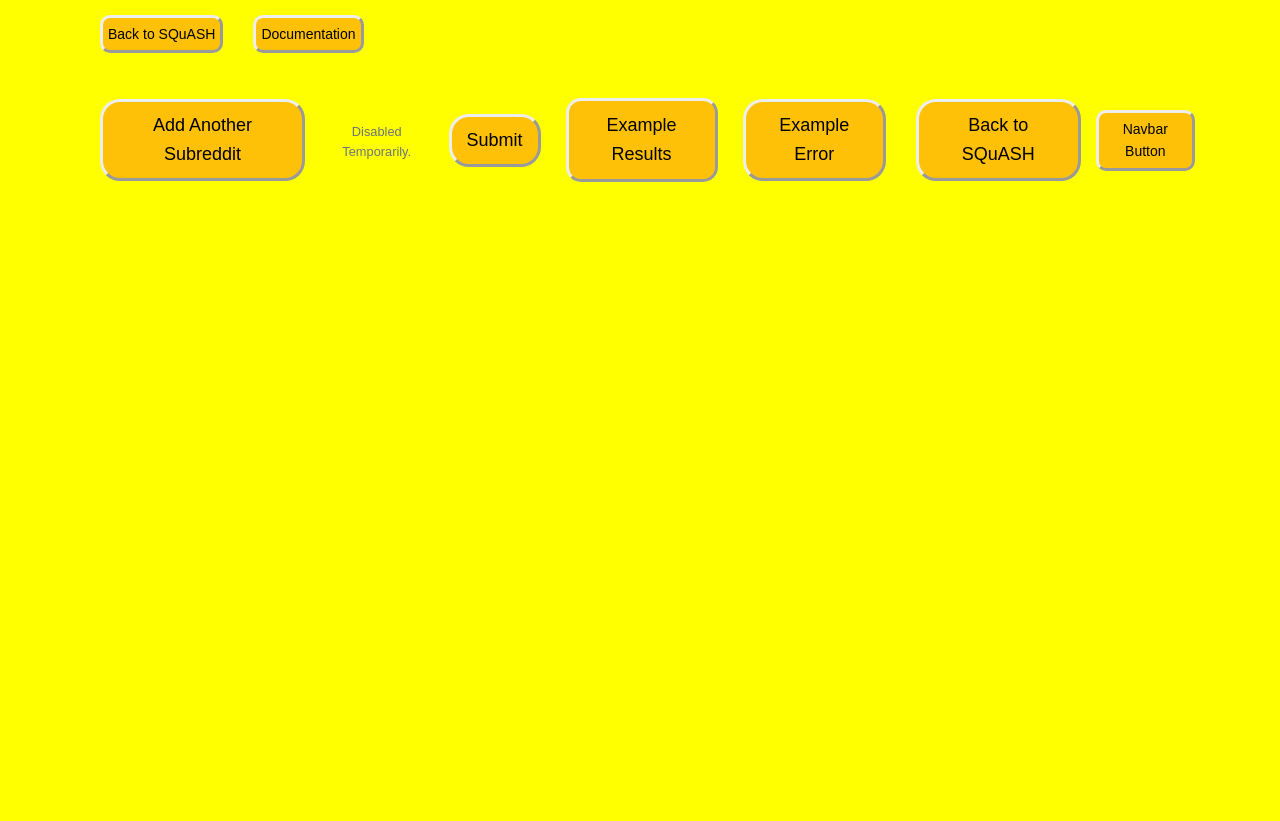
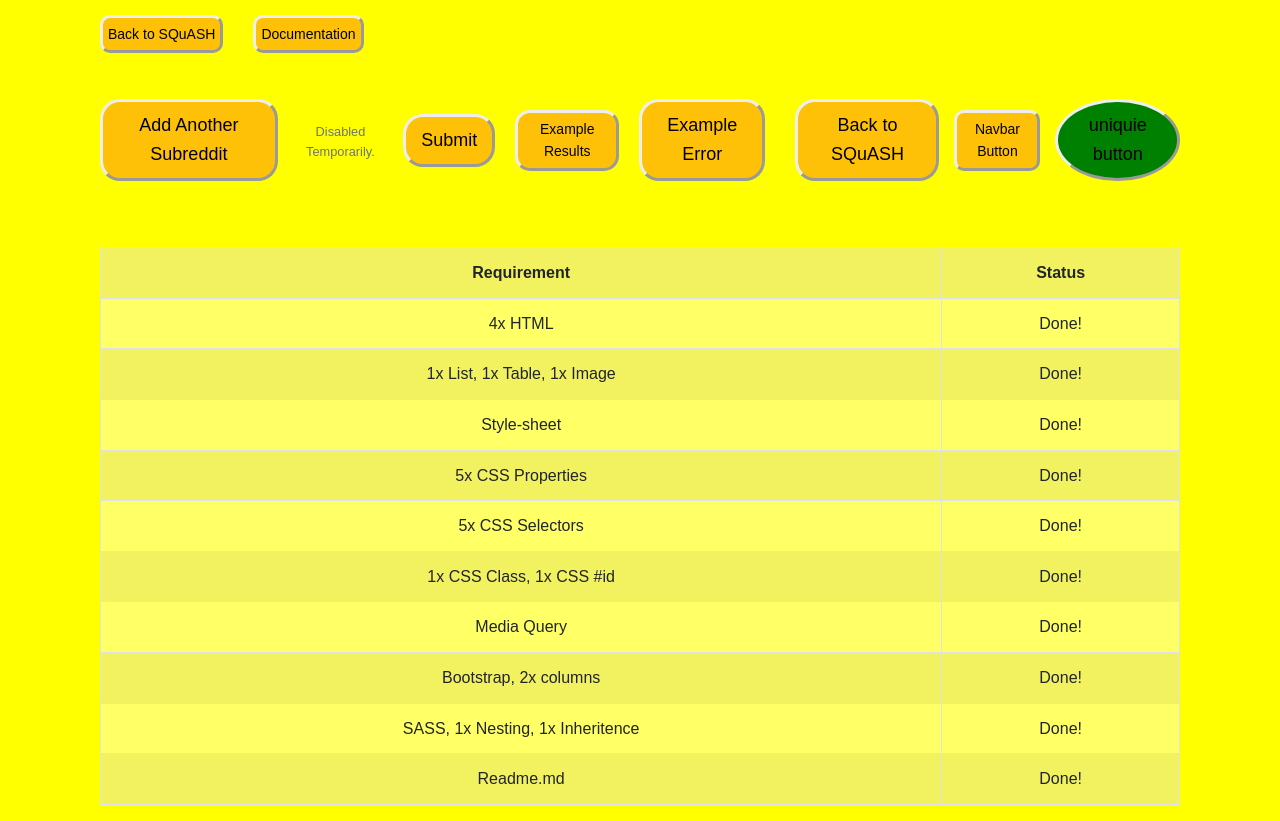
Before and after one commit to baden119/project0, a plain HTML site: page buttons.html in a window 1280 px wide. Before the commit the page ends 800 px from the top, so only its background shows below. Drawn offline with nearby package versions, Linux system fonts and the light colour scheme.

Commit message:
More Sass and Readme.md. All requisites for project0 ticked off.

```diff
--- a/buttons.html
+++ b/buttons.html
@@ -12,27 +12,82 @@
     <div class="container">
       <nav>
         <ul>
-          <li><a href="index.html" class="butts-nav" role="button">Back to SQuASH</a></li>
-          <li><a href="documentation.html" class="butts-nav" role="button">Documentation</a></li>
+          <li><a href="index.html" class="button-nav" role="button">Back to SQuASH</a></li>
+          <li><a href="documentation.html" class="button-nav" role="button">Documentation</a></li>
         </ul>
       </nav>
     </div>
 
     <div class="container">
       <div class="button-group">
-        <button type="button" class="butts" id="addSubreddit">Add Another Subreddit</button>
+        <button type="button" class="button" id="addSubreddit">Add Another Subreddit</button>
         <small id="subreddit_help" class="form-text text-muted">Disabled Temporarily.</small>
         <br>
-        <button type="submit" class="butts" id="generate_button">Submit</button>
+        <button type="submit" class="button" id="generate_button">Submit</button>
         <br>
-        <a href="results.html" class="butts-small" role="button">Example Results</a>
+        <a href="results.html" class="button-small" role="button">Example Results</a>
         <br>
-        <a href="error.html" class="butts" role="button">Example Error</a>
+        <a href="error.html" class="button" role="button">Example Error</a>
         <br>
-        <a href="index.html" class="butts" role="button">Back to SQuASH</a>
+        <a href="index.html" class="button" role="button">Back to SQuASH</a>
         <br>
-        <a href="index.html" class="butts-nav" role="button">Navbar Button</a>
+        <a href="index.html" class="button-nav" role="button">Navbar Button</a>
+        <br>
+        <a href="index.html" id="uniquie_button" role="button">uniquie button</a>
       </div>
+      <br>
+      <br>
+      <div class="container">
+        <table class="table table-striped table-bordered table-hover table-condensed">
+          <tr>
+            <th>Requirement</th>
+            <th>Status</th>
+          </tr>
+          <tr>
+            <td>4x HTML</td>
+            <td>Done!</td>
+          </tr>
+          <tr>
+            <td>1x List, 1x Table, 1x Image</td>
+            <td>Done!</td>
+          </tr>
+          <tr>
+            <td>Style-sheet</td>
+            <td>Done!</td>
+          </tr>
+          <tr>
+            <td>5x CSS Properties</td>
+            <td>Done!</td>
+          </tr>
+          <tr>
+            <td>5x CSS Selectors</td>
+            <td>Done!</td>
+          </tr>
+          <tr>
+            <td>1x CSS Class, 1x CSS #id</td>
+            <td>Done!</td>
+          </tr>
+          <tr>
+            <td>Media Query</td>
+            <td>Done!</td>
+          </tr>
+          <tr>
+            <td>Bootstrap, 2x columns</td>
+            <td>Done!</td>
+          </tr>
+          <tr>
+            <td>SASS, 1x Nesting, 1x Inheritence</td>
+            <td>Done!</td>
+          </tr>
+          <tr>
+            <td>Readme.md</td>
+            <td>Done!</td>
+          </tr>
+
+        </table>
+      </div>
+
+
     </div>
   </body>
 </html>
--- a/css/style.css
+++ b/css/style.css
@@ -1,11 +1,11 @@
-/* line 11, ../../web50/shop/0/t01/test01/scss/style.scss */
+/* line 10, ../../web50/shop/0/t01/test01/scss/style.scss */
 * {
   box-sizing: border-box;
   margin: 0;
   padding: 0;
 }
 
-/* line 17, ../../web50/shop/0/t01/test01/scss/style.scss */
+/* line 16, ../../web50/shop/0/t01/test01/scss/style.scss */
 body {
   background-color: yellow;
   text-align: center;
@@ -13,23 +13,23 @@ body {
   line-height: 1.6;
 }
 
-/* line 24, ../../web50/shop/0/t01/test01/scss/style.scss */
+/* line 23, ../../web50/shop/0/t01/test01/scss/style.scss */
 a {
   text-decoration: none;
   color: DodgerBlue;
 }
 
-/* line 29, ../../web50/shop/0/t01/test01/scss/style.scss */
+/* line 28, ../../web50/shop/0/t01/test01/scss/style.scss */
 a:hover {
   text-decoration: none;
-  color: #000;
+  color: black;
 }
 
-/* line 34, ../../web50/shop/0/t01/test01/scss/style.scss */
-.butts, .butts-small, .butts-nav {
+/* line 33, ../../web50/shop/0/t01/test01/scss/style.scss */
+.button, .button-small, #uniquie_button, .button-nav {
   display: inline-block;
   margin: 15px;
-  color: #000;
+  color: black;
   font-size: 18px;
   padding: 9px 15px;
   border-radius: 20px;
@@ -39,61 +39,111 @@ a:hover {
 }
 
 /* line 45, ../../web50/shop/0/t01/test01/scss/style.scss */
-.butts:hover, .butts-small:hover, .butts-nav:hover {
+.button:hover, .button-small:hover, #uniquie_button:hover, .button-nav:hover {
   transform: scale(0.98);
   box-shadow: 0 12px 16px 0 rgba(0, 0, 0, 0.24), 0 17px 50px 0 rgba(0, 0, 0, 0.19);
 }
 
 /* line 56, ../../web50/shop/0/t01/test01/scss/style.scss */
-.butts-small {
-  font-size: 18px;
-  padding: 10px;
+.button-small {
+  font-size: 14px;
+  padding: 5px 8px;
   border-radius: 15px;
-  margin: 10px;
+  margin: 5px;
 }
 
 /* line 64, ../../web50/shop/0/t01/test01/scss/style.scss */
-.butts-nav {
+#uniquie_button {
+  background-color: green;
+  border-radius: 50%;
+}
+
+/* line 70, ../../web50/shop/0/t01/test01/scss/style.scss */
+.button-nav {
   font-size: 14px;
   padding: 5px;
   border-radius: 10px;
   margin: 0;
 }
 
-/* line 72, ../../web50/shop/0/t01/test01/scss/style.scss */
+/* line 78, ../../web50/shop/0/t01/test01/scss/style.scss */
 .button-group {
   display: flex;
   align-items: center;
   justify-content: space-between;
 }
 
-/* line 78, ../../web50/shop/0/t01/test01/scss/style.scss */
+/* line 84, ../../web50/shop/0/t01/test01/scss/style.scss */
 .docs {
   text-align: left;
   font-family: Didot, serif;
 }
 
-/* line 83, ../../web50/shop/0/t01/test01/scss/style.scss */
-.results {
-  border: 4px outset #ffc107;
+/* line 89, ../../web50/shop/0/t01/test01/scss/style.scss */
+.error-text {
+  padding: 20px 0 0 0;
+  font-size: 2vw;
 }
 
-/* line 88, ../../web50/shop/0/t01/test01/scss/style.scss */
+/* line 94, ../../web50/shop/0/t01/test01/scss/style.scss */
+.form-group {
+  margin-left: auto;
+  margin-right: auto;
+  text-align: center;
+  width: 50%;
+}
+
+/* line 101, ../../web50/shop/0/t01/test01/scss/style.scss */
+.results {
+  border: 5px outset #ffc107;
+}
+
+/* line 105, ../../web50/shop/0/t01/test01/scss/style.scss */
+.table {
+  background-color: #ffff66;
+}
+
+/* line 109, ../../web50/shop/0/t01/test01/scss/style.scss */
 nav {
   display: flex;
   align-items: right;
   justify-content: space-between;
 }
 
-/* line 95, ../../web50/shop/0/t01/test01/scss/style.scss */
-ul {
+/* line 114, ../../web50/shop/0/t01/test01/scss/style.scss */
+nav ul {
   display: flex;
   list-style-type: none;
 }
 
-/* line 100, ../../web50/shop/0/t01/test01/scss/style.scss */
-li {
+/* line 119, ../../web50/shop/0/t01/test01/scss/style.scss */
+nav li {
   padding: 15px;
 }
 
+@media (max-width: 600px) {
+  /* line 128, ../../web50/shop/0/t01/test01/scss/style.scss */
+  .docs img {
+    display: none;
+  }
+  /* line 133, ../../web50/shop/0/t01/test01/scss/style.scss */
+  .button {
+    font-size: 14px;
+    padding: 5px 8px;
+    border-radius: 15px;
+    margin: 5px;
+  }
+}
+
+@media print {
+  /* line 142, ../../web50/shop/0/t01/test01/scss/style.scss */
+  .no-print {
+    display: none;
+  }
+  /* line 145, ../../web50/shop/0/t01/test01/scss/style.scss */
+  .results {
+    width: 100%;
+  }
+}
+
 /*# sourceMappingURL=style.css.map */
```
Also changed, not shown: documentation.html (+10 -2 lines), error.html (+4 -5 lines), index.html (+8 -9 lines), results.html (+8 -7 lines), Static/Squash Hydro by week.png (added), Static/Squash Travel by month.png (added), 2 other files.
